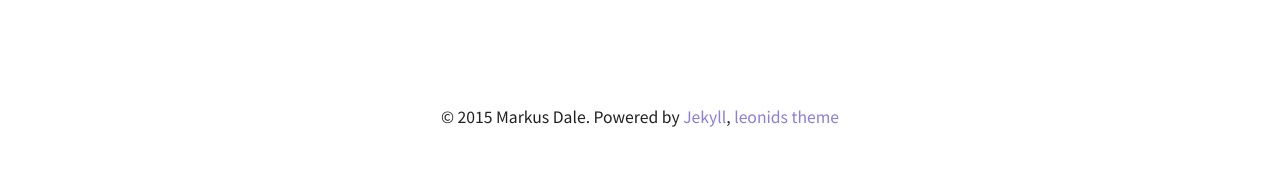
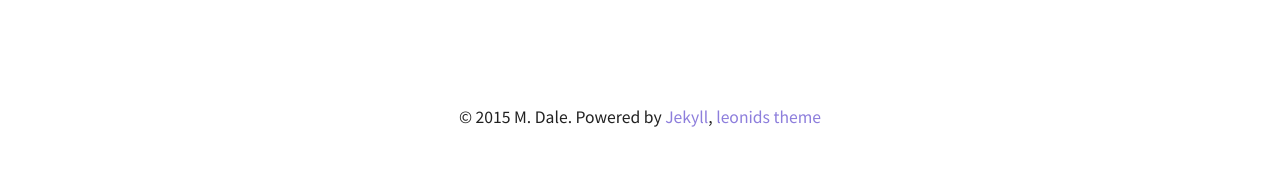
Before and after one commit to medale/medale.github.io, a Jekyll site: the page built from index.md, in a window 1280 px wide. Shown: the part 1667-1847 px from the top of the page. Built offline with Jekyll 4.4.1, drawn with Linux system fonts in a browser that asks for light colours.

```diff
--- a/_config.yml
+++ b/_config.yml
@@ -13,7 +13,7 @@ description: Continuous improvement through project, practices, self
 # Then, the 'url' is: http://yourname.github.io/projectname
 url: http://uebercomputing.com
 
-#
+
 ###################################
 # Jekyll configuration
 ####################################
@@ -21,6 +21,8 @@ url: http://uebercomputing.com
 markdown:    kramdown
 highlighter:  pygments
 excerpt_separator: <!--more-->
+
+comments: true
 
 kramdown:
   auto_ids: true
@@ -35,12 +37,12 @@ kramdown:
 ####################################
 #
 owner:
-  name: Markus Dale
+  name: M. Dale
   avatar: caveman.jpg
   job: "Software Developer - Scala, Spark"
   bio: ""
-  email: medale@acm.org
-  disqus-shortname:
+  email: medale at acm dot org
+  disqus-shortname: medale94
   twitter: medale94
   facebook: markus.dale.90
   google:
```
